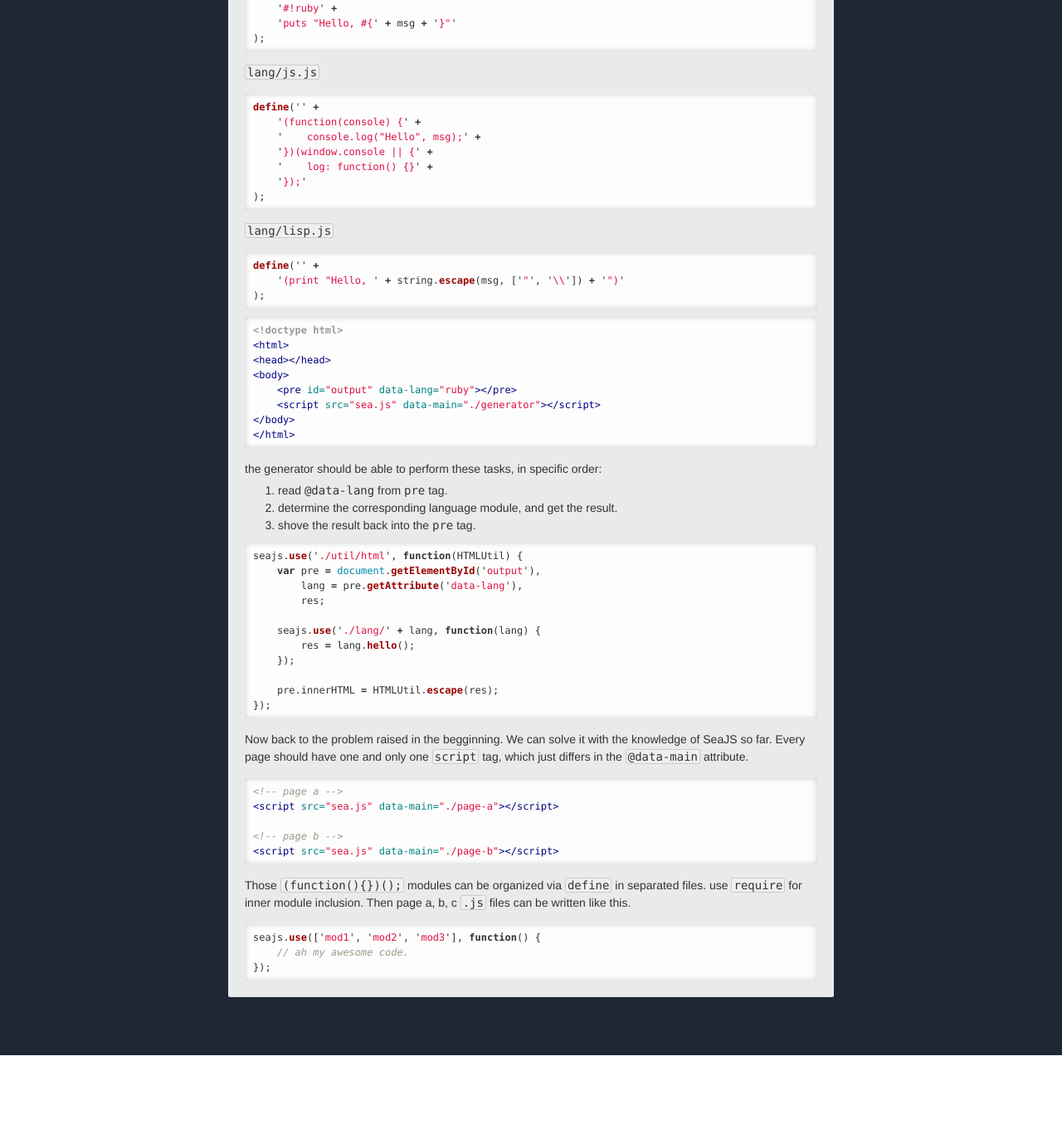
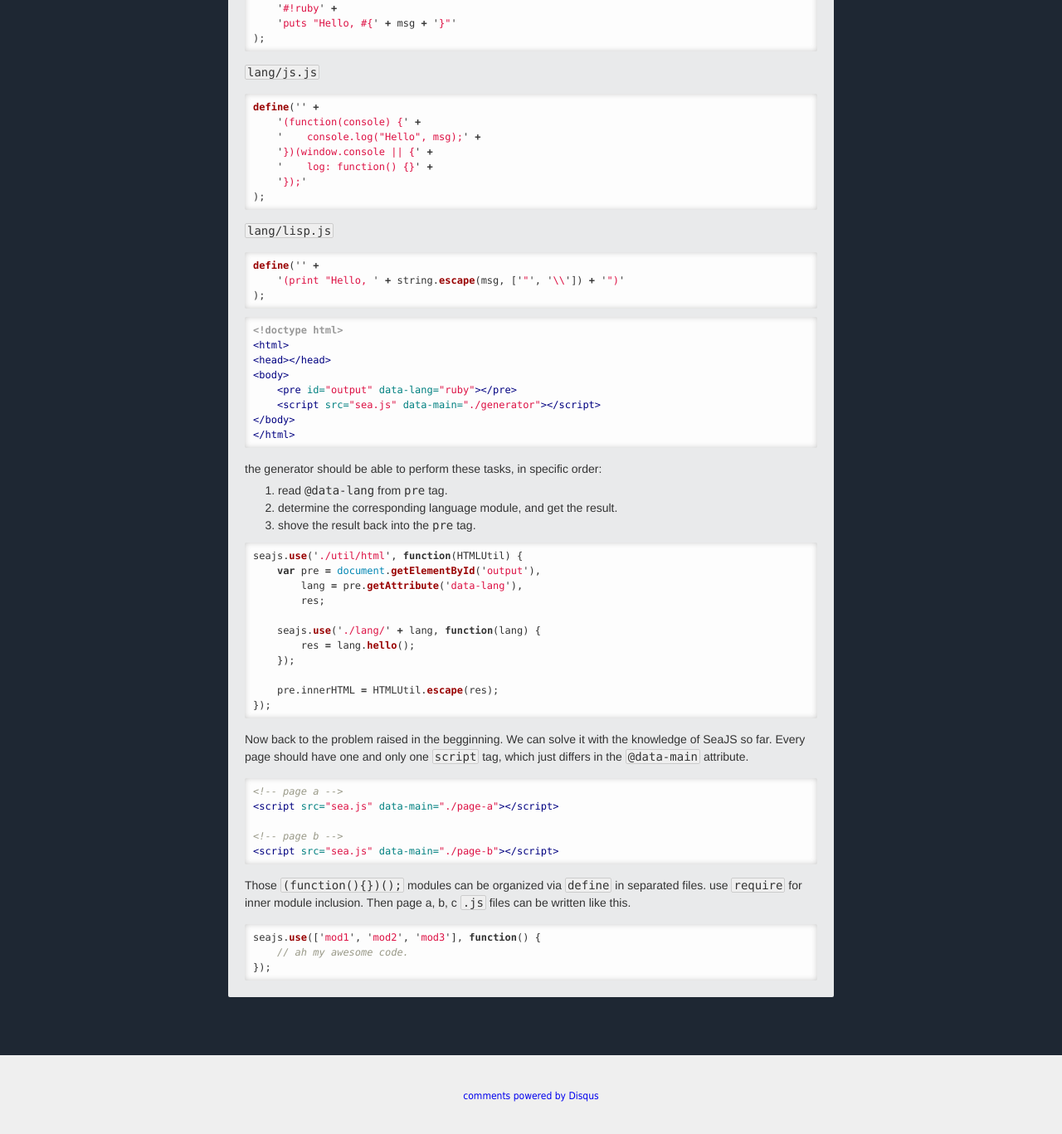
Before and after one commit to cyjake/why-seajs, a Jekyll site: the page built from index.html, in a window 1280 px wide and 1400 px high, scrolled down 5021 px. Shown: the top 1367 px of the window at 83% size. Built offline with Jekyll 4.4.1, drawn with Linux system fonts in a browser that asks for light colours; Markdown is read by kramdown in place of the engine named in the settings; the list of posts is cut into pages by our own code; comment, search, counter and statistics services are not loaded; before the commit the page ends 6293 px from its top, so only the background shows below that.

Commit message:
Added disqus thread

```diff
--- a/assets/css/screen.css
+++ b/assets/css/screen.css
@@ -403,3 +403,12 @@
 
 .article-dive-into {
   background: #1E2733; }
+
+.disqus-wrap {
+  text-align: center;
+  padding: 40px 0 70px;
+  background: #efefef; }
+
+#disqus_thread {
+  margin: 0 auto;
+  width: 690px; }
--- a/index.html
+++ b/index.html
@@ -12,4 +12,20 @@
     </article>
   </div>
   {% endfor %}
+  <div class="disqus-wrap">
+    <div id="disqus_thread"></div>
+    <script type="text/javascript">
+        /* * * CONFIGURATION VARIABLES: EDIT BEFORE PASTING INTO YOUR WEBPAGE * * */
+        var disqus_shortname = 'why-seajs'; // required: replace example with your forum shortname
+
+        /* * * DON'T EDIT BELOW THIS LINE * * */
+        (function() {
+            var dsq = document.createElement('script'); dsq.type = 'text/javascript'; dsq.async = true;
+            dsq.src = 'http://' + disqus_shortname + '.disqus.com/embed.js';
+            (document.getElementsByTagName('head')[0] || document.getElementsByTagName('body')[0]).appendChild(dsq);
+        })();
+    </script>
+    <noscript>Please enable JavaScript to view the <a href="http://disqus.com/?ref_noscript">comments powered by Disqus.</a></noscript>
+    <a href="http://disqus.com" class="dsq-brlink">comments powered by <span class="logo-disqus">Disqus</span></a>
+  </div>
 </div>
```
Also changed, not shown: assets/css/screen.scss (+10 -0 lines).
